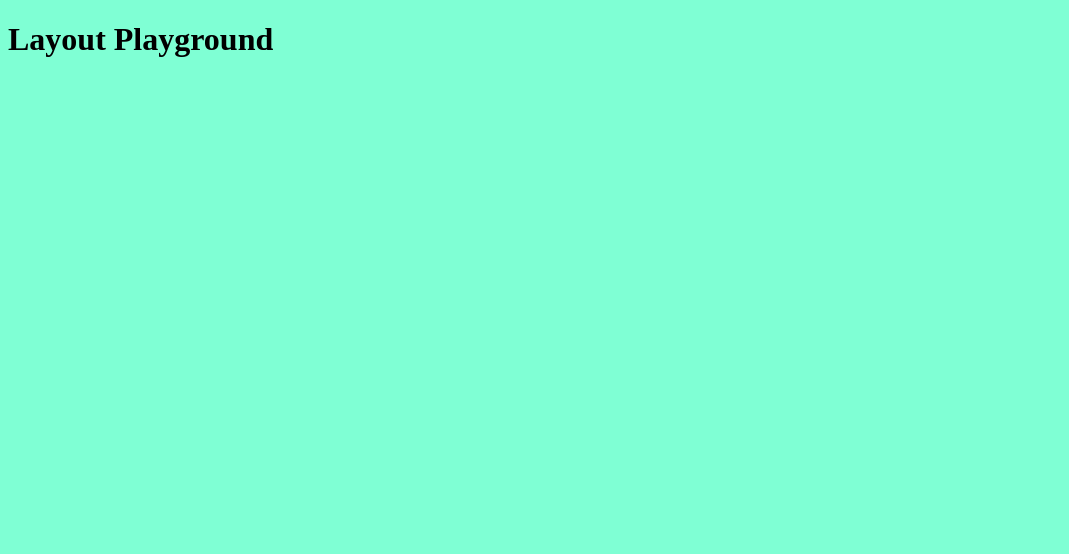
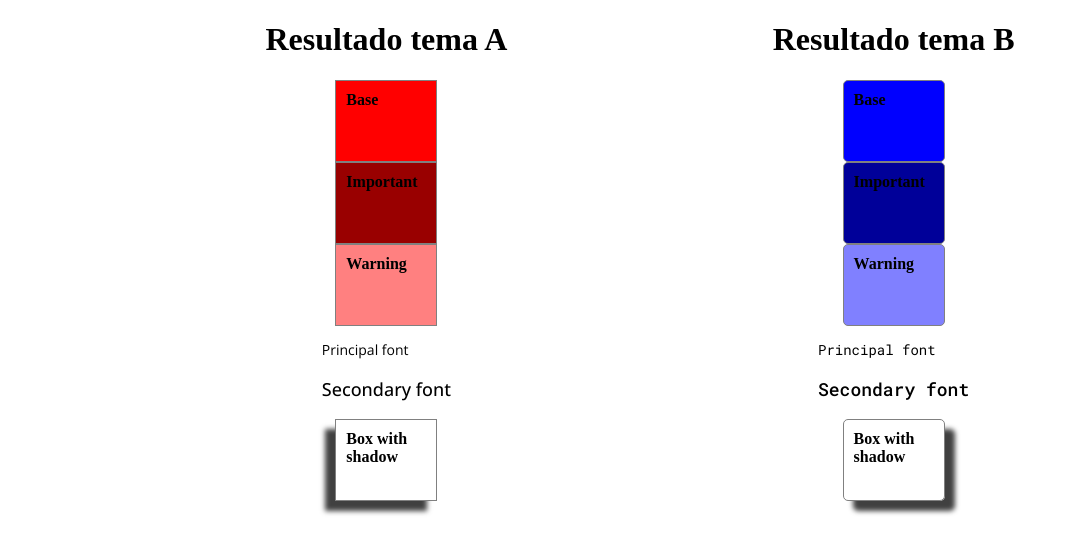
Before and after one commit to Fenix-Quiroz/entregas-master-frontend-lemoncode, a website built with Vite: page modulo1-layout/ejercicio-2/index.html in a window 1280 px wide. Shown: the whole page, without its empty margins (0-1069 px from the left). Built offline with nearby package versions, Linux system fonts and the light colour scheme.

Commit message:
exercise completed

```diff
--- /dev/null
+++ b/modulo1-layout/ejercicio-2/_base.scss
@@ -0,0 +1,37 @@
+@use "sass:color";
+$color-base-principal: red;
+$color-base-secondary: blue;
+$box-shadow-principal: -10px;
+$box-shadow-secondary: 10px;
+
+@mixin reset {
+  padding: 0;
+  margin: 0;
+  box-sizing: border-box;
+}
+
+@mixin general-box-styles {
+  width: 80px;
+  height: 60px;
+  padding: 10px;
+  border: 1px solid gray;
+  font-weight: 700;
+}
+@mixin fonts($font) {
+  font-family: $font;
+}
+@mixin box-shadow($value) {
+  box-shadow: $value 10px 5px 0px rgba(0, 0, 0, 0.75);
+}
+
+@mixin box-background($i, $color) {
+  @if ($i == 1) {
+    background-color: $color;
+  }
+  @if ($i == 2) {
+    background-color: color.scale($color, $lightness: -40%);
+  }
+  @if ($i == 3) {
+    background-color: color.scale($color, $lightness: 50%);
+  }
+}
--- /dev/null
+++ b/modulo1-layout/ejercicio-2/_main.scss
@@ -0,0 +1,31 @@
+@use "base" as *;
+@import url("https://fonts.googleapis.com/css2?family=Open+Sans:ital,wght@0,300..800;1,300..800&display=swap");
+
+.principal {
+  display: flex;
+  flex-direction: column;
+  justify-content: center;
+  align-items: center;
+}
+
+@for $i from 1 through 3 {
+  .principal .box-#{$i} {
+    @include box-background($i, $color-base-principal);
+    @include general-box-styles;
+  }
+}
+
+.principal .box-font {
+  font-family: "Open Sans", sans-serif;
+  > :first-child {
+    font-size: 14px;
+  }
+  > :last-child {
+    font-size: 18px;
+    font-weight: 500;
+  }
+}
+.principal .box-shadow {
+  @include general-box-styles;
+  @include box-shadow($box-shadow-principal);
+}
--- /dev/null
+++ b/modulo1-layout/ejercicio-2/_secondary.scss
@@ -0,0 +1,32 @@
+@use "base" as *;
+@import url("https://fonts.googleapis.com/css2?family=Open+Sans:ital,wght@0,300..800;1,300..800&family=Roboto+Mono:ital,wght@0,100..700;1,100..700&display=swap");
+
+.secondary {
+  display: flex;
+  flex-direction: column;
+  justify-content: center;
+  align-items: center;
+}
+@for $i from 1 through 3 {
+  .secondary .box-#{$i} {
+    @include box-background($i, $color-base-secondary);
+    @include general-box-styles;
+    border-radius: 5px;
+  }
+}
+
+.secondary .box-font {
+  font-family: "Roboto Mono", monospace;
+  > :first-child {
+    font-size: 14px;
+  }
+  > :last-child {
+    font-size: 18px;
+    font-weight: 500;
+  }
+}
+.secondary .box-shadow {
+  @include general-box-styles;
+  @include box-shadow($box-shadow-secondary);
+  border-radius: 5px;
+}
--- a/modulo1-layout/ejercicio-2/index.html
+++ b/modulo1-layout/ejercicio-2/index.html
@@ -8,6 +8,30 @@
     <title>Layout Playground</title>
   </head>
   <body>
-    <h1>Layout Playground</h1>
+    <div class="container">
+      <div class="principal">
+        <h1>Resultado tema A</h1>
+        <div class="box-1">Base</div>
+        <div class="box-2">Important</div>
+        <div class="box-3">Warning</div>
+        <div class="box-font">
+          <p>Principal font</p>
+          <p>Secondary font</p>
+        </div>
+        <div class="box-shadow">Box with shadow</div>
+      </div>
+
+      <div class="secondary">
+        <h1>Resultado tema B</h1>
+        <div class="box-1">Base</div>
+        <div class="box-2">Important</div>
+        <div class="box-3">Warning</div>
+        <div class="box-font">
+          <p>Principal font</p>
+          <p>Secondary font</p>
+        </div>
+        <div class="box-shadow">Box with shadow</div>
+      </div>
+    </div>
   </body>
 </html>
--- a/modulo1-layout/ejercicio-2/mystyle.scss
+++ b/modulo1-layout/ejercicio-2/mystyle.scss
@@ -1,3 +1,12 @@
-body {
-  background-color: aquamarine;
+
+@use "base" as *;
+@import "./main";
+@import "./secondary";
+
+body{
+  @include reset
 }
+.container {
+  display: flex;
+  justify-content: space-evenly;
+}
```
Also changed, not shown: modulo1-layout/ejercicio-2/README.md (added).
